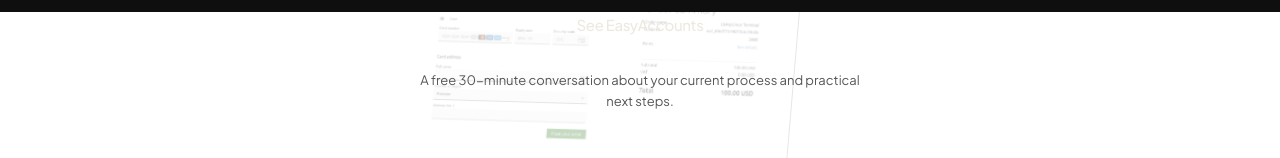
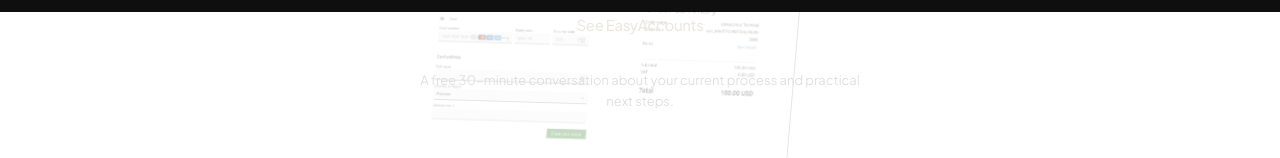
Before and after one commit to usamabinnadeem-10/techtrinity, a Next.js app: page / in a window 1280 px wide. Shown: the part 788-946 px from the top of the page. Built offline with nearby package versions, Linux system fonts and the light colour scheme; no server answers.

Commit message:
Update hero.tsx

```diff
--- a/components/home/hero.tsx
+++ b/components/home/hero.tsx
@@ -68,7 +68,7 @@ export function Hero() {
             See EasyAccounts
           </LinkButton>
         </div>
-        <p className="hero-fade mt-5 max-w-[440px] text-[13px] leading-[1.6] text-muted-foreground [animation-delay:1s]">
+        <p className="hero-fade mt-5 max-w-[440px] text-[13px] leading-[1.6] text-muted [animation-delay:1s]">
           {PRIMARY_CTA_HELPER}
         </p>
       </div>
```
